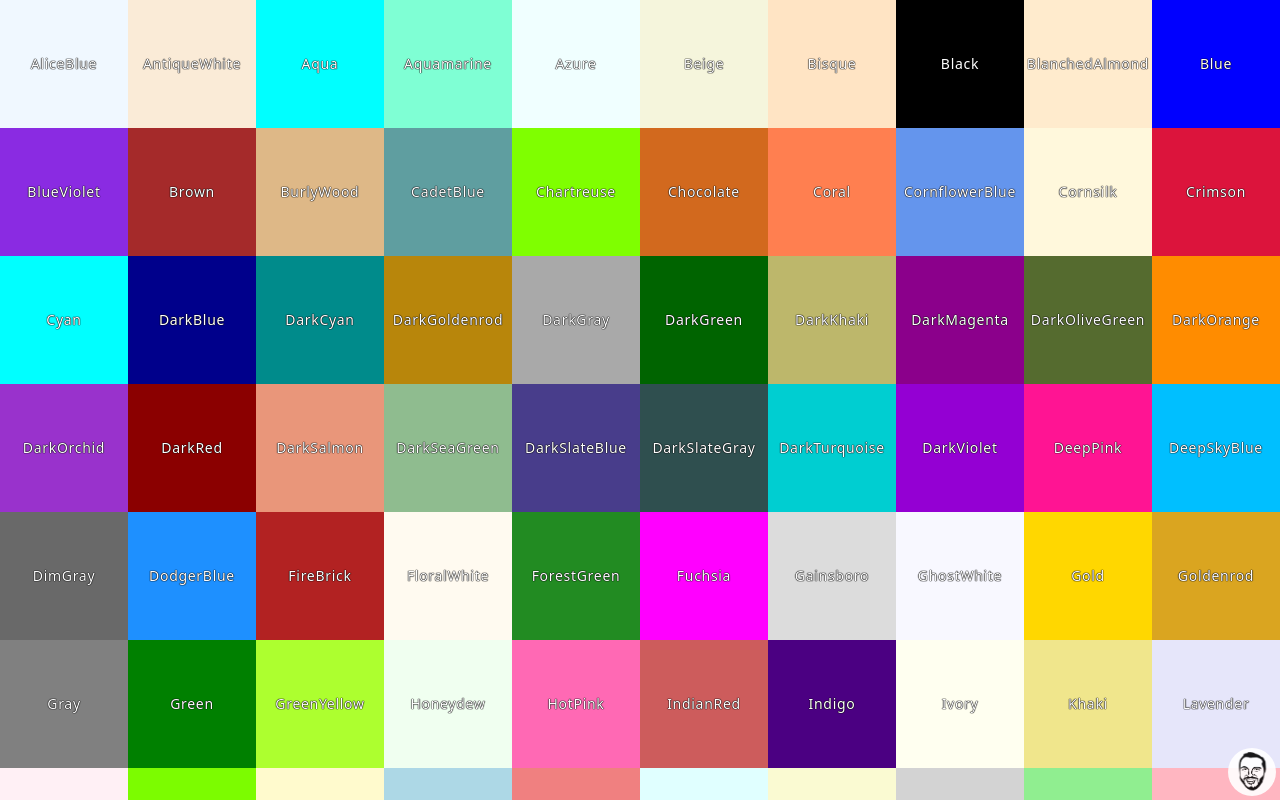
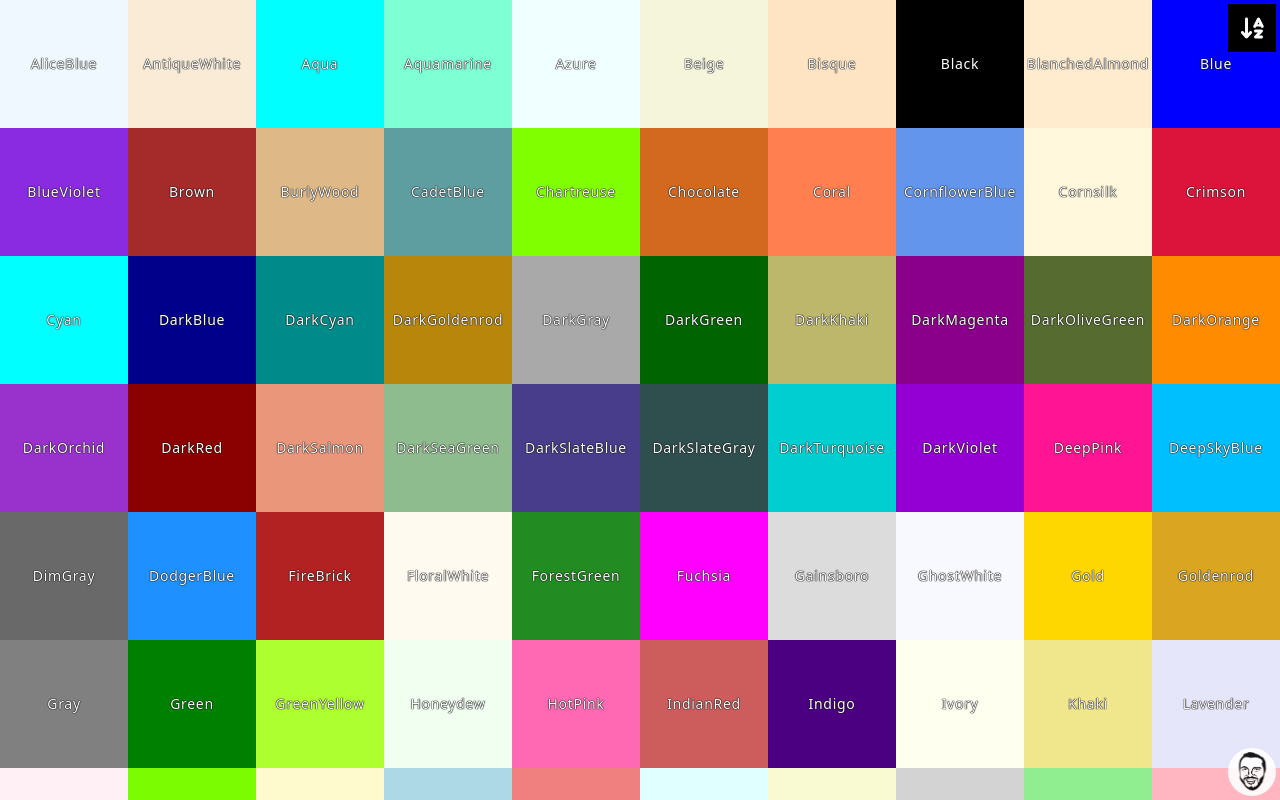
Before and after one commit to vdeantoni/csscolors, a Next.js app: page / in a window 1280 px wide. Shown: the top 800 px of the page. Built offline with nearby package versions, Linux system fonts and the light colour scheme.

Commit message:
Fixed z-index

```diff
--- a/pages/index.js
+++ b/pages/index.js
@@ -41,7 +41,7 @@ const Home = () => {
     <main className={"w-screen min-h-screen"}>
       <div
         className={
-          "fixed right-1 top-1 text-2xl text-white bg-black p-2 flex gap-2"
+          "fixed right-1 top-1 z-10 text-2xl text-white bg-black p-2 flex gap-2"
         }
       >
         <SortBy value={sortByType} onChange={setSortByType} />
```
